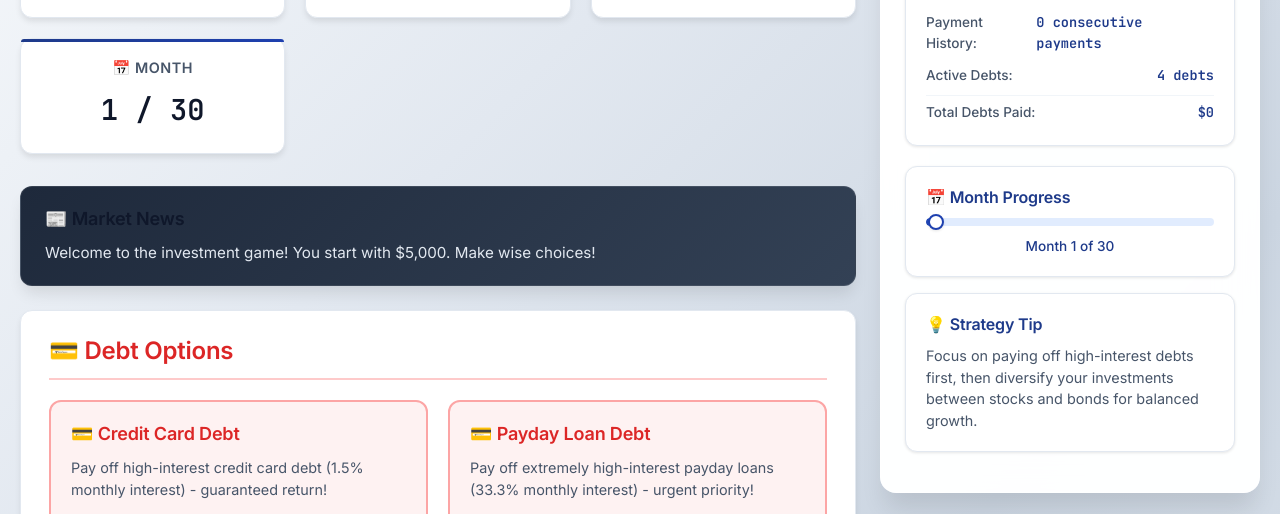
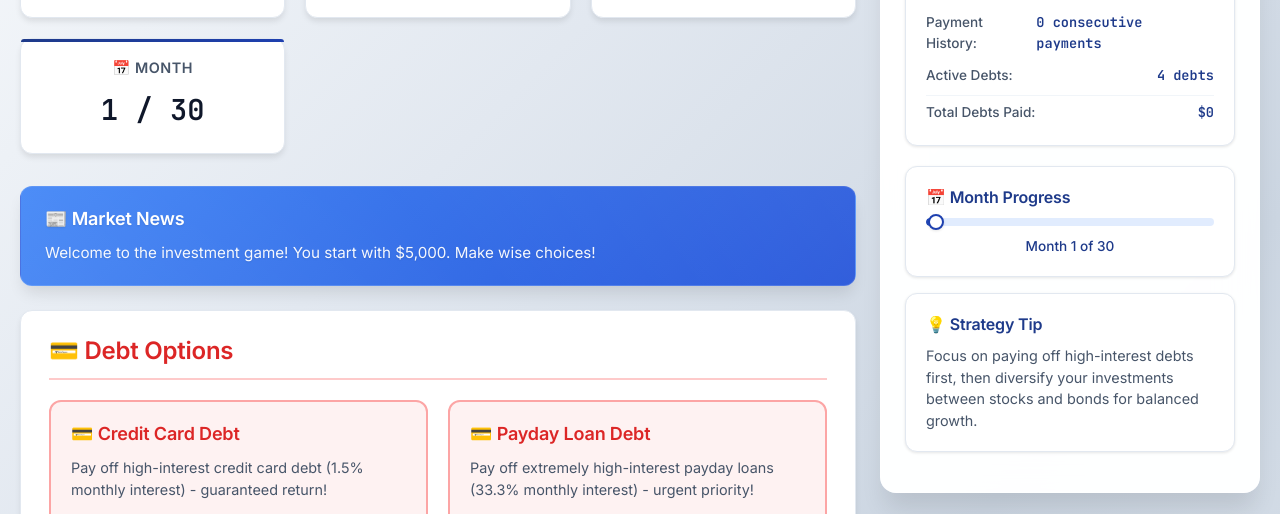
Before and after one commit to Jacob-Lor/sink, a plain HTML site: page index.html in a window 1280 px wide. Shown: the part 282-796 px from the top of the page. Drawn offline with Linux system fonts and the light colour scheme.

Commit message:
Current best working version

```diff
--- a/style.css
+++ b/style.css
@@ -895,19 +895,36 @@ p {
 }
 
 .news-section {
-    background: linear-gradient(135deg, #1e293b, #334155);
+    background: linear-gradient(135deg, #3b82f6, #1d4ed8);
     color: white;
     padding: 20px 24px;
     border-radius: var(--radius-lg);
     margin-bottom: 24px;
     box-shadow: var(--shadow-lg);
-    border: 1px solid rgba(255, 255, 255, 0.1);
+    border: 1px solid rgba(255, 255, 255, 0.2);
     transition: all var(--transition-normal) cubic-bezier(0.25, 0.1, 0.25, 1);
+    position: relative;
+    overflow: hidden;
+}
+
+.news-section::before {
+    content: '';
+    position: absolute;
+    top: 0;
+    left: 0;
+    right: 0;
+    bottom: 0;
+    background: linear-gradient(45deg,
+        rgba(255, 255, 255, 0.1) 0%,
+        rgba(255, 255, 255, 0.05) 50%,
+        rgba(255, 255, 255, 0.1) 100%);
+    pointer-events: none;
 }
 
 .news-section:hover {
     transform: translateY(-2px);
     box-shadow: var(--shadow-xl);
+    background: linear-gradient(135deg, #2563eb, #1e40af);
 }
 
 .news-section h3 {
@@ -917,13 +934,16 @@ p {
     display: flex;
     align-items: center;
     gap: 8px;
+    color: white;
+    text-shadow: 0 1px 2px rgba(0, 0, 0, 0.1);
 }
 
 .news-section p {
     font-size: 0.95rem;
     line-height: 1.5;
     font-weight: 400;
-    color: #e2e8f0;
+    color: rgba(255, 255, 255, 0.95);
+    text-shadow: 0 1px 2px rgba(0, 0, 0, 0.1);
 }
 
 .debt-section, .investment-section {
```
